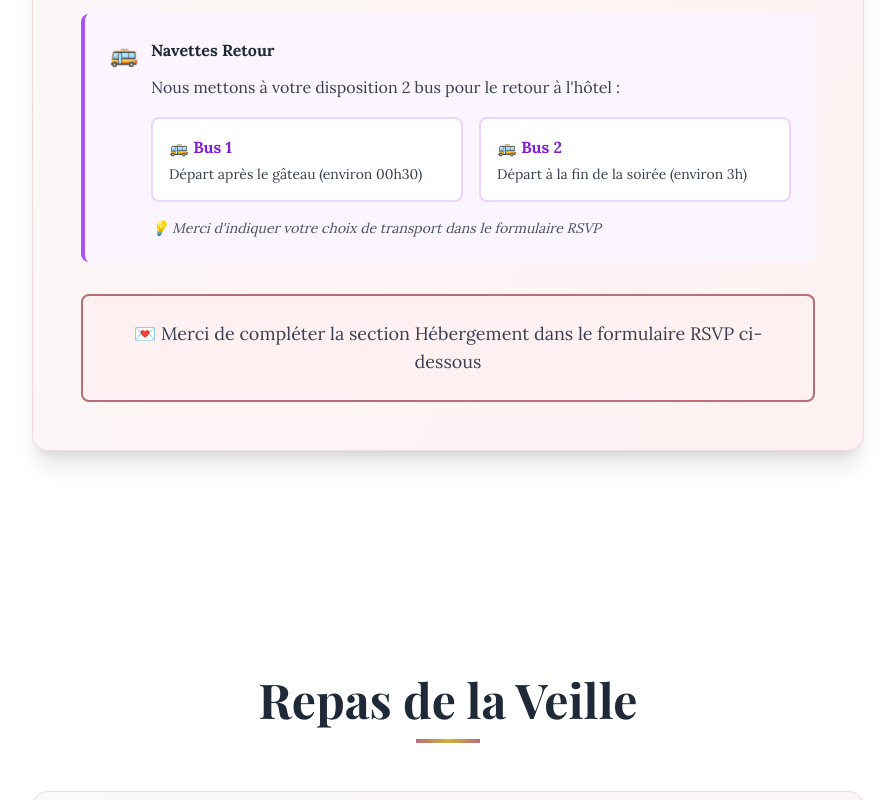
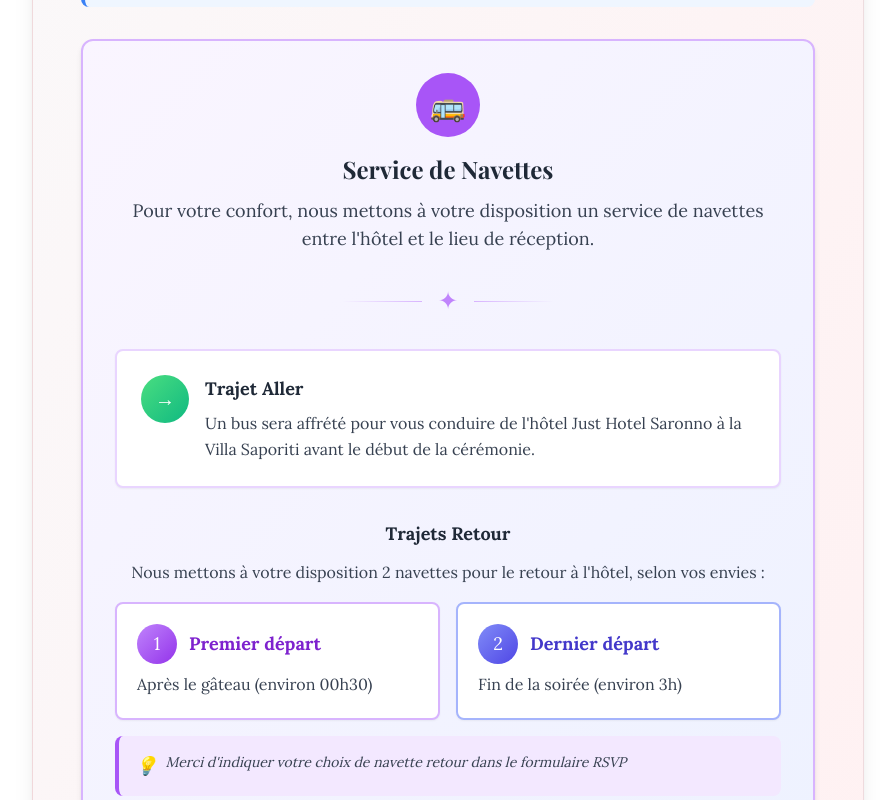
Before and after one commit to Paci31/wedding, a React (Vite) app: page / in a window 1280 px wide. Shown: the part 4740-5540 px from the top of the page, without its empty margins (192-1087 px from the left). Built offline with nearby package versions, Linux system fonts and the light colour scheme; no server answers.

Commit message:
Amélioration service navettes avec trajet aller et design élégant

```diff
--- a/src/components/HotelInfo.jsx
+++ b/src/components/HotelInfo.jsx
@@ -141,37 +141,88 @@ function HotelInfo() {
             </div>
           </div>
 
-          {/* Navettes Bus */}
-          <div className="bg-purple-50 border-l-4 border-purple-500 p-6 rounded-lg mb-8">
-            <div className="flex items-start gap-3">
-              <span className="text-2xl">🚌</span>
-              <div className="flex-1">
-                <h4 className="font-bold text-gray-800 mb-3">
+          {/* Service de Navettes */}
+          <div className="bg-gradient-to-br from-purple-50 to-indigo-50 border-2 border-purple-300 p-8 rounded-xl mb-8 shadow-md">
+            <div className="text-center mb-6">
+              <div className="inline-flex items-center justify-center w-16 h-16 bg-purple-500 text-white rounded-full mb-4">
+                <span className="text-3xl">🚌</span>
+              </div>
+              <h4 className="text-2xl font-playfair font-bold text-gray-800 mb-3">
                 {t("hotel.bus_title")}
               </h4>
-                <p className="text-gray-700 font-lora mb-4">
-                  {t("hotel.bus_text")}
+              <p className="text-gray-700 font-lora text-lg max-w-2xl mx-auto">
+                {t("hotel.bus_intro")}
               </p>
-                <div className="grid md:grid-cols-2 gap-4">
-                  <div className="bg-white rounded-lg p-4 border-2 border-purple-200">
-                    <p className="font-bold text-purple-700 mb-1">
-                      🚌 {t("hotel.bus1_label")}
+            </div>
+
+            {/* Séparateur décoratif */}
+            <div className="flex items-center justify-center gap-4 my-8">
+              <div className="w-20 h-px bg-gradient-to-r from-transparent to-purple-300"></div>
+              <span className="text-purple-400 text-2xl">✦</span>
+              <div className="w-20 h-px bg-gradient-to-l from-transparent to-purple-300"></div>
+            </div>
+
+            {/* Trajet Aller */}
+            <div className="mb-8">
+              <div className="bg-white rounded-lg p-6 border-2 border-purple-200 shadow-sm">
+                <div className="flex items-start gap-4">
+                  <div className="flex-shrink-0">
+                    <div className="w-12 h-12 bg-gradient-to-br from-green-400 to-emerald-500 rounded-full flex items-center justify-center text-white text-xl">
+                      →
+                    </div>
+                  </div>
+                  <div className="flex-1">
+                    <h5 className="text-lg font-bold text-gray-800 mb-2">
+                      {t("hotel.bus_outbound_title")}
+                    </h5>
+                    <p className="text-gray-700 font-lora">
+                      {t("hotel.bus_outbound_text")}
                     </p>
-                    <p className="text-sm text-gray-700">
+                  </div>
+                </div>
+              </div>
+            </div>
+
+            {/* Trajets Retour */}
+            <div>
+              <h5 className="text-lg font-bold text-gray-800 mb-3 text-center">
+                {t("hotel.bus_return_title")}
+              </h5>
+              <p className="text-gray-700 font-lora mb-4 text-center">
+                {t("hotel.bus_return_text")}
+              </p>
+              <div className="grid md:grid-cols-2 gap-4 mb-4">
+                <div className="bg-white rounded-lg p-5 border-2 border-purple-300 shadow-sm hover:shadow-md transition-shadow">
+                  <div className="flex items-center gap-3 mb-2">
+                    <div className="w-10 h-10 bg-gradient-to-br from-purple-400 to-purple-600 rounded-full flex items-center justify-center text-white text-lg">
+                      1
+                    </div>
+                    <p className="font-bold text-purple-700 text-lg">
+                      {t("hotel.bus1_label")}
+                    </p>
+                  </div>
+                  <p className="text-gray-700 font-lora ml-13">
                     {t("hotel.bus1_time")}
                   </p>
                 </div>
-                  <div className="bg-white rounded-lg p-4 border-2 border-purple-200">
-                    <p className="font-bold text-purple-700 mb-1">
-                      🚌 {t("hotel.bus2_label")}
+                <div className="bg-white rounded-lg p-5 border-2 border-indigo-300 shadow-sm hover:shadow-md transition-shadow">
+                  <div className="flex items-center gap-3 mb-2">
+                    <div className="w-10 h-10 bg-gradient-to-br from-indigo-400 to-indigo-600 rounded-full flex items-center justify-center text-white text-lg">
+                      2
+                    </div>
+                    <p className="font-bold text-indigo-700 text-lg">
+                      {t("hotel.bus2_label")}
                     </p>
-                    <p className="text-sm text-gray-700">
+                  </div>
+                  <p className="text-gray-700 font-lora ml-13">
                     {t("hotel.bus2_time")}
                   </p>
                 </div>
               </div>
-                <p className="text-gray-600 font-lora text-sm mt-4 italic">
-                  💡 {t("hotel.bus_note")}
+              <div className="bg-purple-100 border-l-4 border-purple-500 p-4 rounded-lg">
+                <p className="text-gray-700 font-lora text-sm italic flex items-start gap-2">
+                  <span className="text-lg">💡</span>
+                  <span>{t("hotel.bus_note")}</span>
                 </p>
               </div>
             </div>
--- a/src/i18n/locales/fr.json
+++ b/src/i18n/locales/fr.json
@@ -120,14 +120,18 @@
     "tourist_tax": "Taxe de séjour : €2,00 par personne par nuit à payer sur place (Commune de Saronno)",
     "breakfast_included": "Petit-déjeuner inclus",
     "payment_title": "Modalités de paiement",
-    "payment_text": "Le paiement doit être effectué par twint lors de votre confirmation, sur le numéro de Letizia, ceci afin que nous puissions valider votre chambre auprès de l'hôtel.",
-    "bus_title": "Navettes Retour",
-    "bus_text": "Nous mettons à votre disposition 2 bus pour le retour à l'hôtel :",
-    "bus1_label": "Bus 1",
-    "bus1_time": "Départ après le gâteau (environ 00h30)",
-    "bus2_label": "Bus 2",
-    "bus2_time": "Départ à la fin de la soirée (environ 3h)",
-    "bus_note": "Merci d'indiquer votre choix de transport dans le formulaire RSVP",
+    "payment_text": "Le paiement doit être effectué par twint ou via IBAN lors de votre confirmation, sur le numéro de Letizia, ceci afin que nous puissions valider votre chambre auprès de l'hôtel.",
+    "bus_title": "Service de Navettes",
+    "bus_intro": "Pour votre confort, nous mettons à votre disposition un service de navettes entre l'hôtel et le lieu de réception.",
+    "bus_outbound_title": "Trajet Aller",
+    "bus_outbound_text": "Un bus sera affrété pour vous conduire de l'hôtel Just Hotel Saronno à la Villa Saporiti avant le début de la cérémonie.",
+    "bus_return_title": "Trajets Retour",
+    "bus_return_text": "Nous mettons à votre disposition 2 navettes pour le retour à l'hôtel, selon vos envies :",
+    "bus1_label": "Premier départ",
+    "bus1_time": "Après le gâteau (environ 00h30)",
+    "bus2_label": "Dernier départ",
+    "bus2_time": "Fin de la soirée (environ 3h)",
+    "bus_note": "Merci d'indiquer votre choix de navette retour dans le formulaire RSVP",
     "form_note": "Merci de compléter la section Hébergement dans le formulaire RSVP ci-dessous"
   },
   "gift": {
--- a/src/i18n/locales/it.json
+++ b/src/i18n/locales/it.json
@@ -120,14 +120,18 @@
     "tourist_tax": "Tassa di soggiorno: €2,00 per persona a notte da pagare in loco (Comune di Saronno)",
     "breakfast_included": "Colazione inclusa",
     "payment_title": "Modalità di pagamento",
-    "payment_text": "Il pagamento dovrà essere effettuato tramite Twint al momento della conferma, al numero di Letizia, in modo da poter convalidare la vostra camera con l'hotel.",
-    "bus_title": "Navette di Ritorno",
-    "bus_text": "Mettiamo a vostra disposizione 2 bus per il ritorno in hotel:",
-    "bus1_label": "Bus 1",
-    "bus1_time": "Partenza dopo la torta (circa 00h30)",
-    "bus2_label": "Bus 2",
-    "bus2_time": "Partenza a fine serata (circa 3h)",
-    "bus_note": "Si prega di indicare la vostra scelta di trasporto nel modulo RSVP",
+    "payment_text": "Il pagamento dovrà essere effettuato tramite Twint o tramite IBAN al momento della conferma, al numero di Letizia, in modo da poter convalidare la vostra camera con l'hotel.",
+    "bus_title": "Servizio Navetta",
+    "bus_intro": "Per la vostra comodità, mettiamo a disposizione un servizio navetta tra l'hotel e il luogo del ricevimento.",
+    "bus_outbound_title": "Andata",
+    "bus_outbound_text": "Un bus sarà organizzato per accompagnarvi dall'hotel Just Hotel Saronno alla Villa Saporiti prima dell'inizio della cerimonia.",
+    "bus_return_title": "Ritorno",
+    "bus_return_text": "Mettiamo a vostra disposizione 2 navette per il ritorno in hotel, secondo le vostre preferenze:",
+    "bus1_label": "Prima partenza",
+    "bus1_time": "Dopo la torta (circa 00h30)",
+    "bus2_label": "Ultima partenza",
+    "bus2_time": "Fine serata (circa 3h)",
+    "bus_note": "Si prega di indicare la vostra scelta di navetta di ritorno nel modulo RSVP",
     "form_note": "Si prega di compilare la sezione Alloggio nel modulo RSVP qui sotto"
   },
   "gift": {
```
Lines whose indentation alone changed are shown as unchanged.
